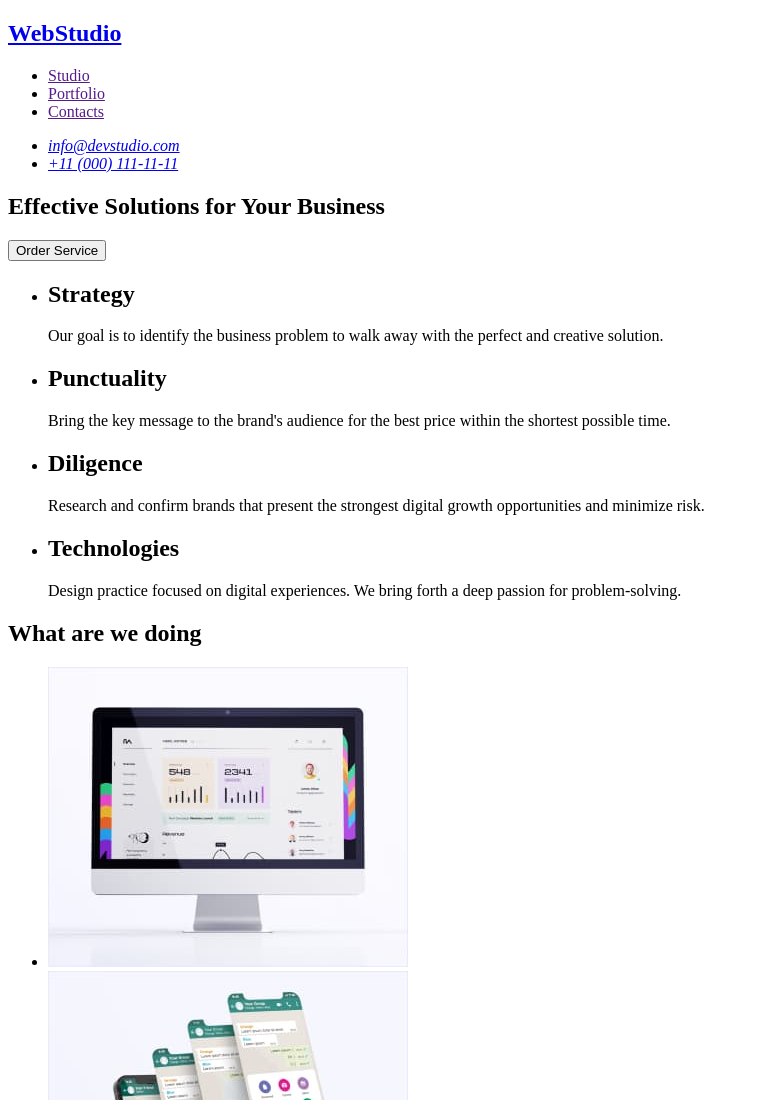
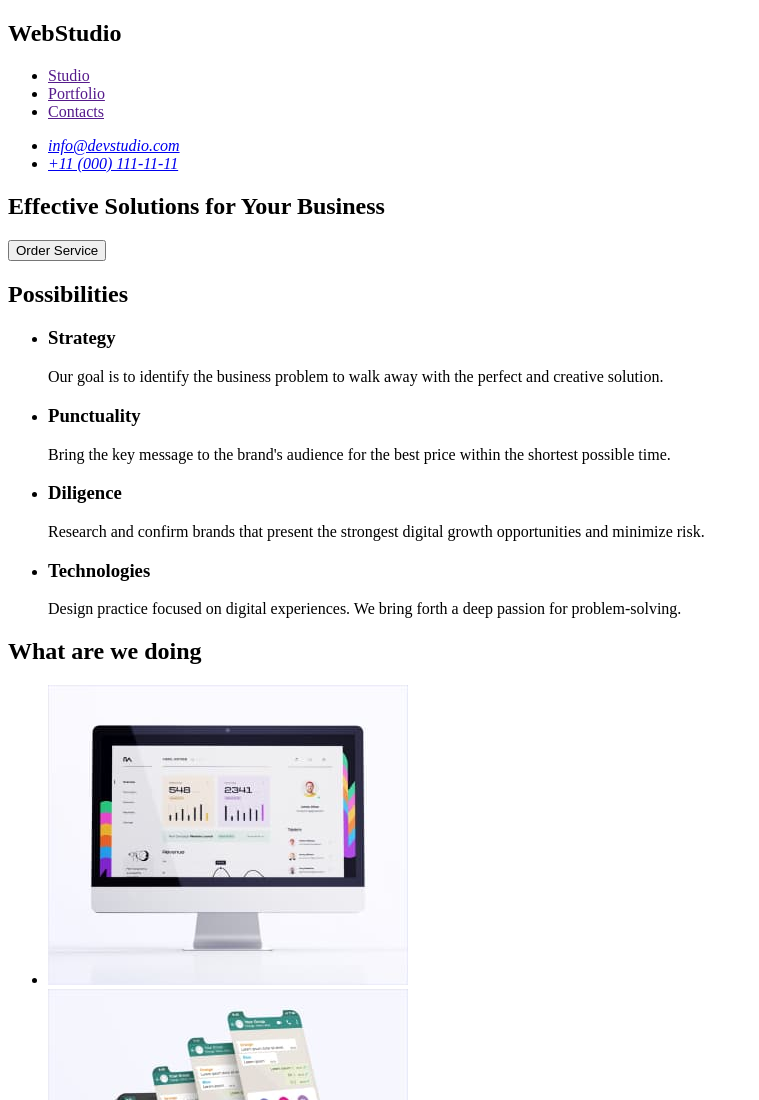
Before and after one commit to 7echuvstvo/goit-markup-hw-01, a plain HTML site: page index.html in a window 1280 px wide. Shown: the top 1100 px of the page, without its empty margins (0-759 px from the left). Drawn offline with Linux system fonts and the light colour scheme.

Commit message:
bugs_fix-main_section2

```diff
--- a/index.html
+++ b/index.html
@@ -11,9 +11,7 @@
 <body>
     <header>
         <nav>
-            <a href="./index.html">
-                <h2>WebStudio</h2>
-            </a>
+            <h2>WebStudio</h2>
             <ul>
                 <li><a href="">Studio</a></li>
                 <li><a href="">Portfolio</a></li>
@@ -27,32 +25,34 @@
             </ul>
         </address>
     </header>
-    <div>
+
+    <main>
+
         <section>
             <h1>Effective Solutions for Your Business</h1>
             <button type="button">Order Service</button>
         </section>
-    </div>
-    <main>
+
         <section>
+            <h2>Possibilities</h2>
             <ul>
                 <li>
-                    <h2>Strategy</h2>
+                    <h3>Strategy</h3>
                     <p>Our goal is to identify the business problem to walk away with the perfect and creative solution.
                     </p>
                 </li>
                 <li>
-                    <h2>Punctuality</h2>
+                    <h3>Punctuality</h3>
                     <p>Bring the key message to the brand's audience for the best price within the shortest possible
                         time.</p>
                 </li>
                 <li>
-                    <h2>Diligence</h2>
+                    <h3>Diligence</h3>
                     <p>Research and confirm brands that present the strongest digital growth opportunities and minimize
                         risk.</p>
                 </li>
                 <li>
-                    <h2>Technologies</h2>
+                    <h3>Technologies</h3>
                     <p>Design practice focused on digital experiences. We bring forth a deep passion for
                         problem-solving.</p>
                 </li>
```
